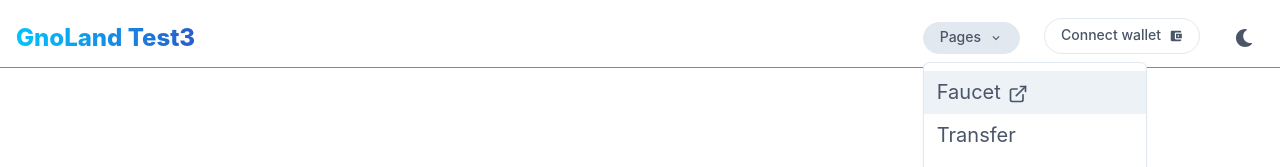
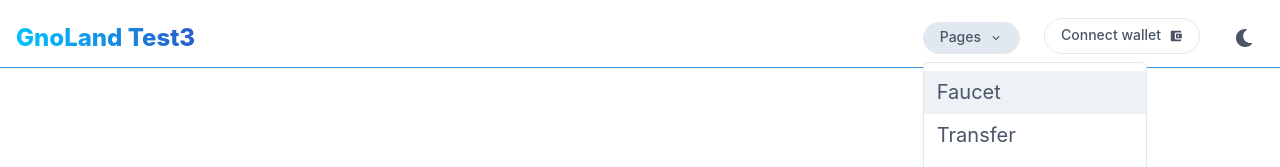
Before and after one commit to disperze/gno-dapp-demo, a React (Create React App) app: page / in a window 1280 px wide. Both pictures are taken after a click on the button "Pages". Shown: the top 167 px of the page. Built offline with nearby package versions, Linux system fonts and the light colour scheme; what @cosmjs/amino would draw is missing.

Commit message:
Update faucet url

```diff
--- a/src/components/navbar/index.tsx
+++ b/src/components/navbar/index.tsx
@@ -106,7 +106,7 @@ const DesktopNav = () => {
         </MenuButton>
         <MenuList>
         <MenuItem>
-            <Link w="full" href="https://test3.gno.land/faucet" isExternal>Faucet <ExternalLinkIcon mx='2px' /></Link>
+            <Link as={ReactRouterLink} w="full" to='/faucet'>Faucet</Link>
           </MenuItem>
           <MenuItem>
             <Link as={ReactRouterLink} w="full" to='/transfer'>Transfer</Link>
```
